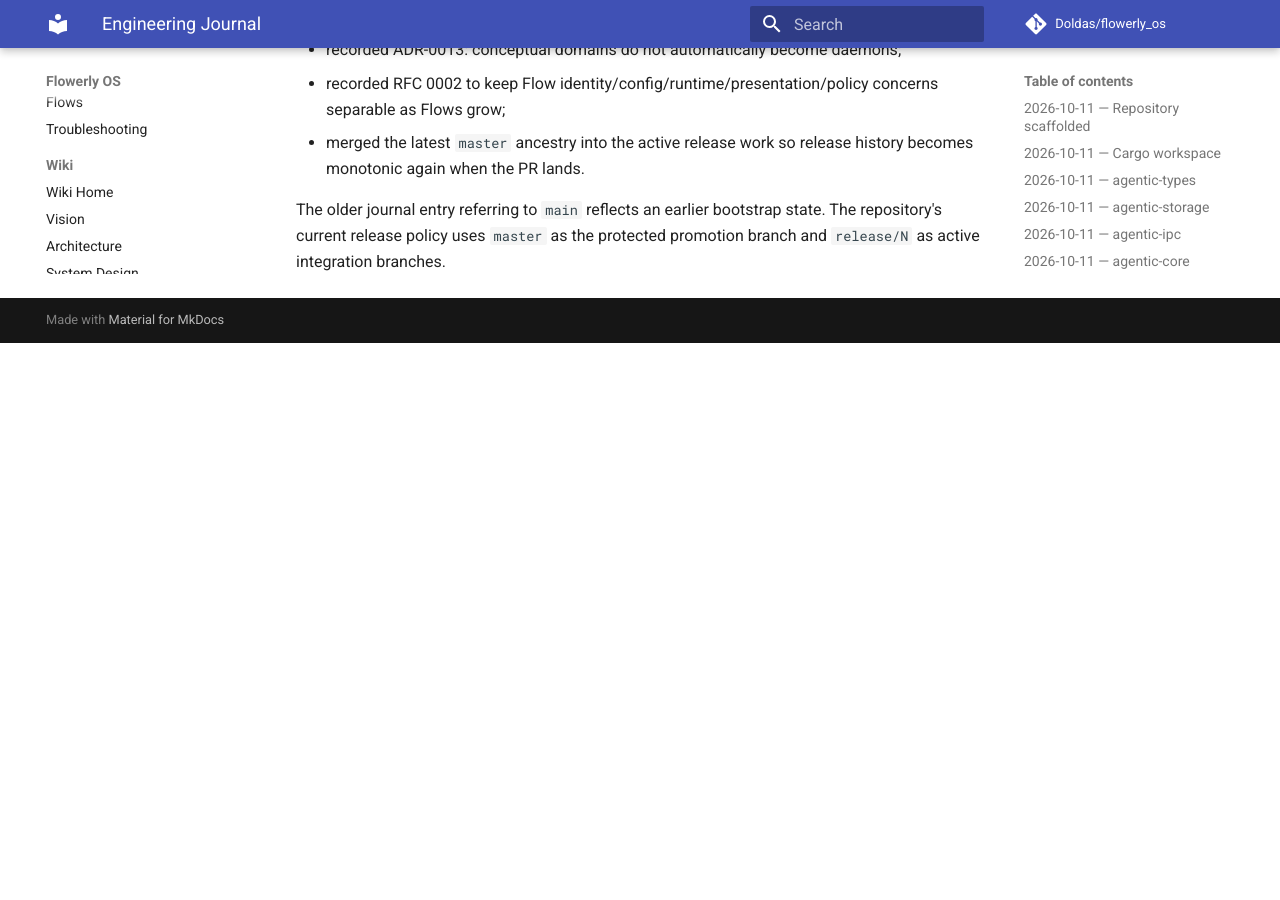
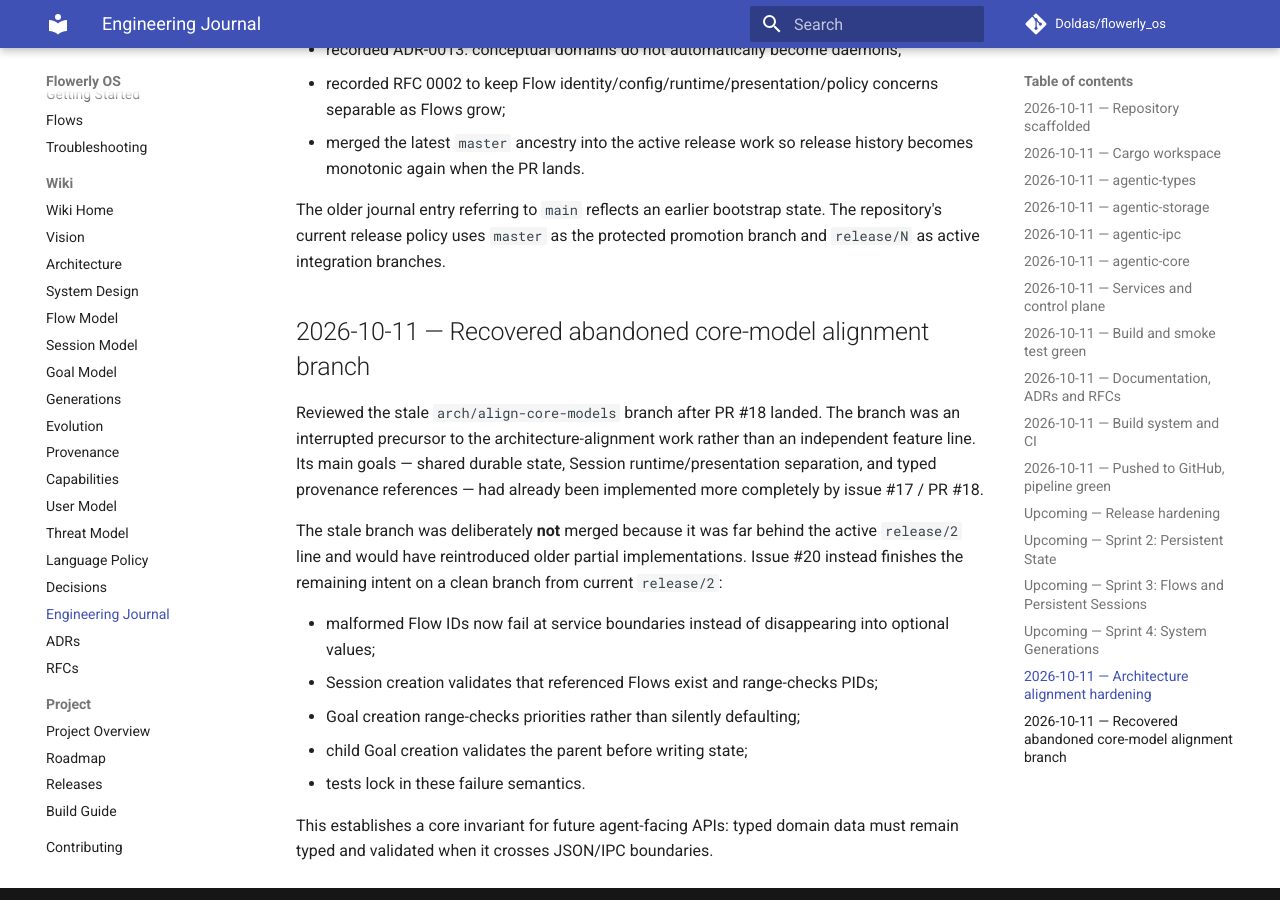
Before and after one commit to Doldas/flowerly_os, an MkDocs documentation site: the page built from docs/journal.md, in a window 1280 px wide and 900 px high, scrolled down 3529 px. Built offline with MkDocs 1.6.1 and Material for MkDocs 9.7.7, drawn with Linux system fonts in a browser that asks for light colours; comment, search, counter and statistics services are not loaded; before the commit the page ends 3872 px from its top, so only the background shows below that.

Commit message:
docs(journal): record recovered core-model alignment work

```diff
--- a/docs/journal.md
+++ b/docs/journal.md
@@ -144,3 +144,27 @@ Implemented on issue #17 / PR #18:
 The older journal entry referring to `main` reflects an earlier bootstrap
 state. The repository's current release policy uses `master` as the protected
 promotion branch and `release/N` as active integration branches.
+
+
+## 2026-10-11 — Recovered abandoned core-model alignment branch
+
+Reviewed the stale `arch/align-core-models` branch after PR #18 landed. The
+branch was an interrupted precursor to the architecture-alignment work rather
+than an independent feature line. Its main goals — shared durable state,
+Session runtime/presentation separation, and typed provenance references — had
+already been implemented more completely by issue #17 / PR #18.
+
+The stale branch was deliberately **not** merged because it was far behind the
+active `release/2` line and would have reintroduced older partial
+implementations. Issue #20 instead finishes the remaining intent on a clean
+branch from current `release/2`:
+
+- malformed Flow IDs now fail at service boundaries instead of disappearing
+  into optional values;
+- Session creation validates that referenced Flows exist and range-checks PIDs;
+- Goal creation range-checks priorities rather than silently defaulting;
+- child Goal creation validates the parent before writing state;
+- tests lock in these failure semantics.
+
+This establishes a core invariant for future agent-facing APIs: typed domain
+data must remain typed and validated when it crosses JSON/IPC boundaries.
```
